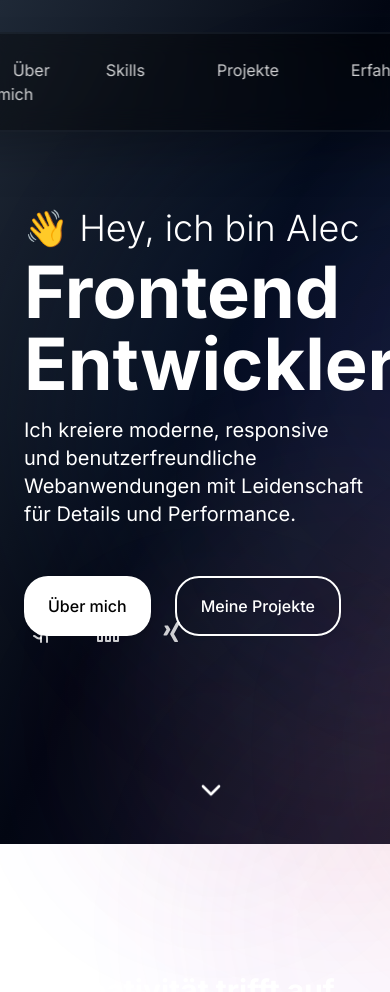
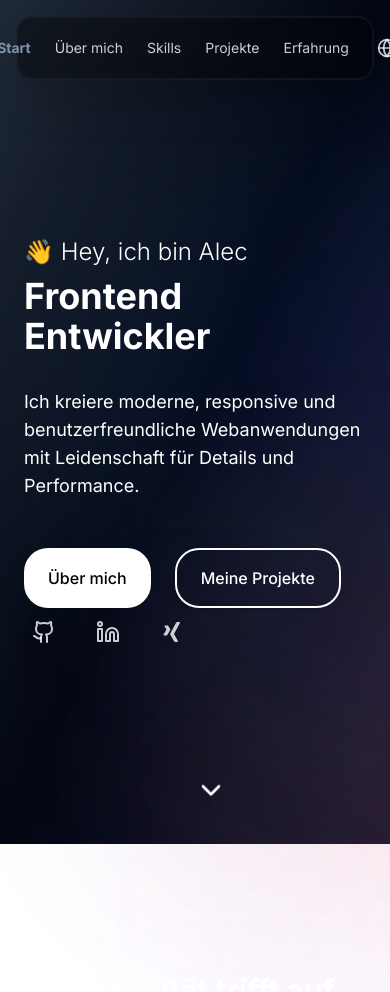
Before and after one commit to aleczinn/alec-portfolio, a Vue app: page / in a window 390 px wide. Shown: the top 992 px of the page. Built offline with nearby package versions, Linux system fonts and the light colour scheme.

Commit message:
added responsive functionalities, adjust header for mobile

```diff
--- a/src/components/p-header/p-header.vue
+++ b/src/components/p-header/p-header.vue
@@ -1,18 +1,23 @@
 <template>
-    <header class="fixed top-8 left-1/2 transform -translate-x-1/2 z-50 flex flex-row gap-6">
-        <nav class="backdrop-blur-md bg-black/40 border-2 border-new/20 rounded-3xl px-8 py-6 shadow-2xl">
-            <ul class="flex space-x-10">
-                <li v-for="(item, index) in navItems" :key="index">
+    <header class="fixed top-4 md:top-8 left-1/2 transform -translate-x-1/2 z-50 w-[calc(100%-2rem)] lg:w-auto max-w-[calc(100vw-2rem)]">
+        <nav class="backdrop-blur-md bg-black/40 border-2 border-new/20 rounded-2xl md:rounded-3xl px-4 md:px-8 py-4 md:py-6 shadow-2xl">
+            <ul class="flex items-center justify-center gap-2 md:gap-6">
+                <li v-for="(item, index) in navItems" :key="index" class="flex-shrink-0">
                     <a :href="`#${item.id}`"
-                       :class="['px-4 py-2 transition-all duration-300', activeSection === item.id ? 'text-new-light font-bold' : 'text-white/80 hover:text-white font-normal']">
+                       :class="[
+                           'px-2 md:px-4 py-1 md:py-2 transition-all duration-300 text-sm md:text-base whitespace-nowrap block',
+                           activeSection === item.id
+                               ? 'text-new-light font-bold'
+                               : 'text-white/80 hover:text-white font-normal'
+                       ]">
                         {{ item.name }}
                     </a>
                 </li>
 
-                <li>
+                <li class="flex-shrink-0 ml-2 md:ml-0">
                     <a @click="handleToggleLanguage"
-                       class="p-0 transition-all duration-300 text-white/80 hover:text-white hover:cursor-pointer">
-                        <component :is="GlobeIcon" class="w-[1.375rem] h-[1.375rem]"/>
+                       class="p-1 md:p-0 transition-all duration-300 text-white/80 hover:text-white hover:cursor-pointer block">
+                        <component :is="GlobeIcon" class="w-5 h-5 md:w-[1.375rem] md:h-[1.375rem]"/>
                     </a>
                 </li>
             </ul>
--- a/src/components/p-section-hero/p-section-hero.vue
+++ b/src/components/p-section-hero/p-section-hero.vue
@@ -1,9 +1,9 @@
 <template>
     <section class="relative min-h-screen flex flex-col justify-center">
         <div class="mx-auto max-w-portfolio px-6 w-full">
-            <h2 class="text-4xl font-light mb-2">{{ t('hero.greeting') }}</h2>
-            <h1 class="text-7xl font-bold mb-4">Frontend Entwickler</h1>
-            <p class="text-xl max-w-[60ch] mb-12">{{ t('hero.description') }}</p>
+            <h2 class="text-2xl md:text-4xl font-light mb-2">{{ t('hero.greeting') }}</h2>
+            <h1 class="text-4xl md:text-7xl font-bold mb-8 md:mb-4">Frontend Entwickler</h1>
+            <p class="text-lg md:text-xl max-w-[60ch] mb-12">{{ t('hero.description') }}</p>
             <div class="flex gap-6">
                 <a href="#about"
                    class="px-6 py-4 bg-white text-black rounded-3xl font-medium shadow flex items-center justify-center transition-colors duration-300 hover:bg-new-light hover:text-white">
```
Also changed, not shown: src/views/HomeView.vue (line endings or trailing spaces).
